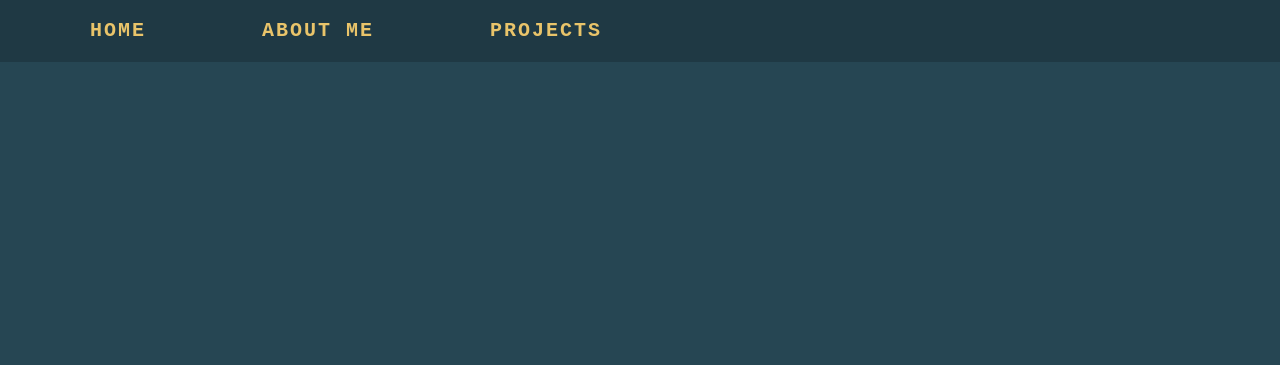
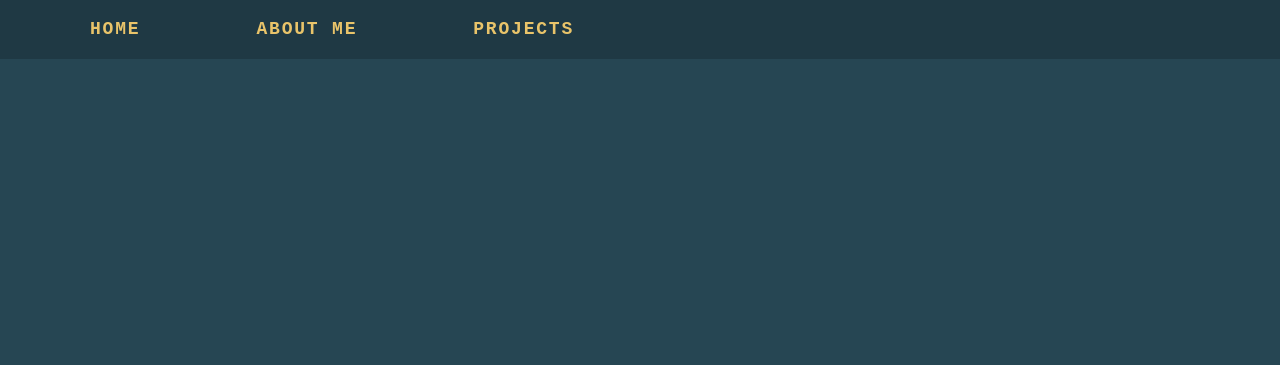
Before and after one commit to jmemorgzy/portfolio, a plain HTML site: page index.html in a window 1280 px wide. Shown: the top 365 px of the page. Drawn offline with nearby package versions, Linux system fonts and the light colour scheme.

Commit message:
Edited styles.css slightly

```diff
--- a/css/styles.css
+++ b/css/styles.css
@@ -17,7 +17,7 @@
     padding-left: 70px;
     padding-right: 30px;
     font-weight: bold;
-    font-size: 20px;
+    font-size: 18px;
 }
 
 a {
--- a/index.html
+++ b/index.html
@@ -10,7 +10,7 @@
 </head>
 <body>
     <section id="navigation" class="container-fluid">
-        <nav class="navbar navbar-expand">
+        <nav class="navbar navbar-expand-sm">
             <div id="navbarNav" class="">
                 <ul class="navbar-nav">
                     <li class="nav-item">
```
